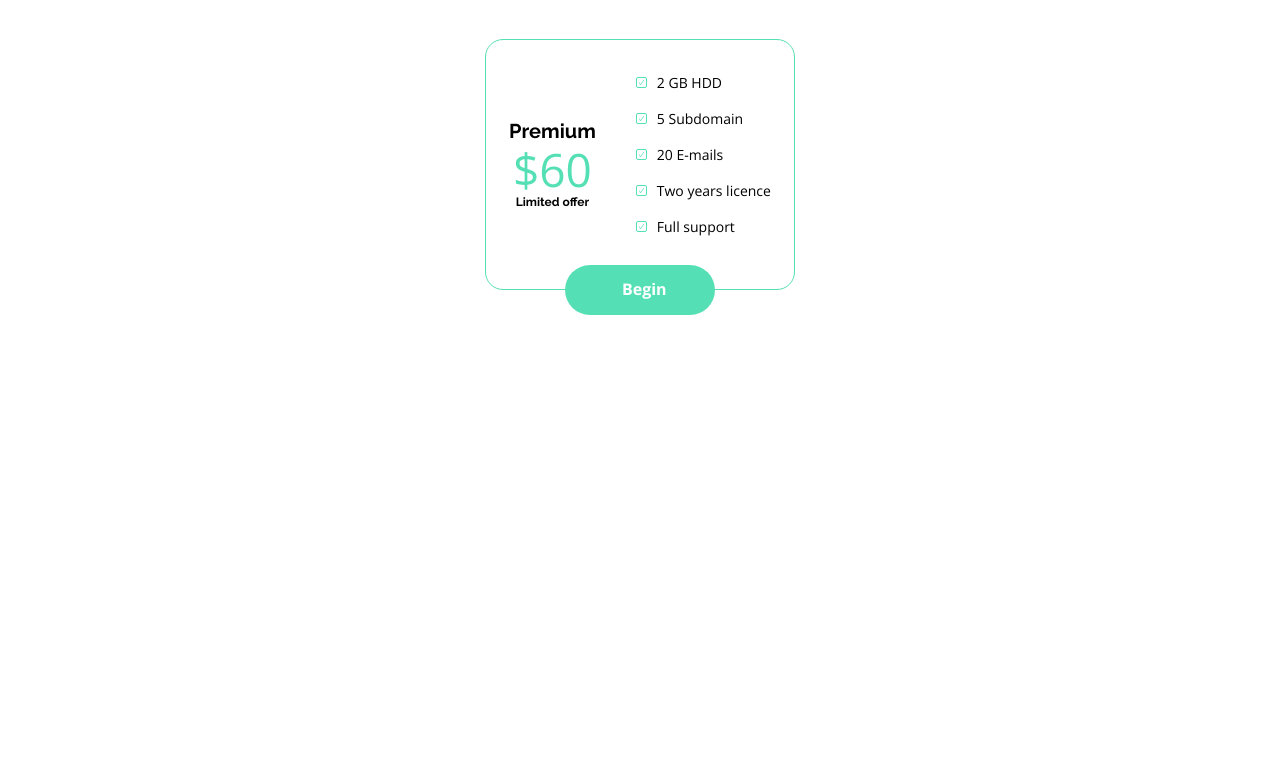
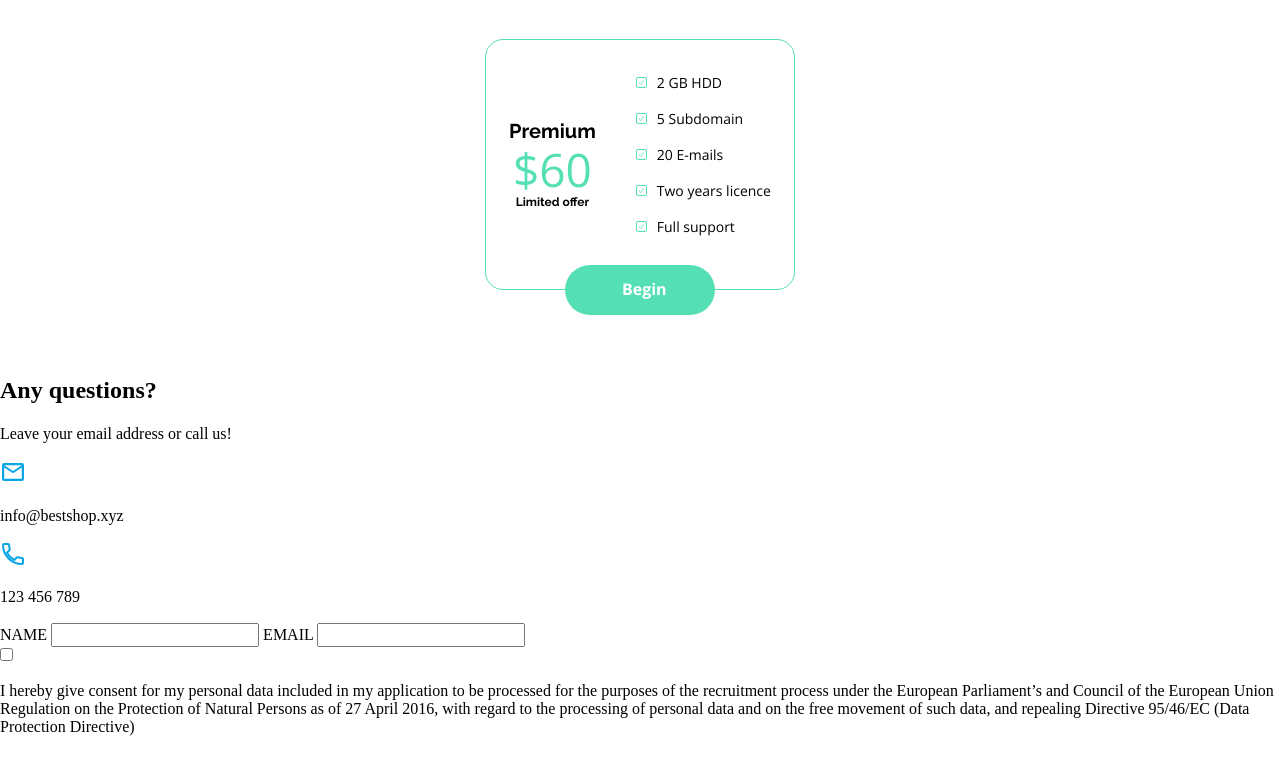
Before and after one commit to swietlikk/BestShop_RWD, a website built with Parcel: page index.html in a window 1280 px wide. Shown: the part 3462-4235 px from the top of the page. Before the commit the page ends 3819 px from the top, so only its background shows below. Built offline with nearby package versions, Linux system fonts and the light colour scheme.

Commit message:
add html skeleton for questions section

```diff
--- a/index.html
+++ b/index.html
@@ -7,7 +7,8 @@
     <meta http-equiv="X-UA-Compatible" content="ie=edge">
     <link rel="preconnect" href="https://fonts.googleapis.com">
     <link rel="preconnect" href="https://fonts.gstatic.com" crossorigin>
-    <link href="https://fonts.googleapis.com/css2?family=Open+Sans:wght@300;400;600;700&family=Raleway:wght@300;400;700;800&display=swap" rel="stylesheet">
+    <link href="https://fonts.googleapis.com/css2?family=Open+Sans:wght@300;400;600;700&family=Raleway:wght@300;400;700;800&display=swap"
+          rel="stylesheet">
     <title>BestShop</title>
     <link rel="stylesheet" href="./src/scss/main.scss">
 </head>
@@ -129,11 +130,11 @@
                     <div class="dsc__price dsc__price--red">$0</div>
                 </div>
                 <ul class="items">
-                    <li class="items__item"><img alt="" src="src/images/Ckechmark-1.svg" >100 MB HDD</li>
-                    <li class="items__item"><img alt="" src="src/images/Ckechmark-1.svg" >1 Subdomain</li>
-                    <li class="items__item"><img alt="" src="src/images/Ckechmark-1.svg" >2 E-mails</li>
-                    <li class="items__item"><img alt="" src="src/images/Close.svg" >Two years licence</li>
-                    <li class="items__item"><img alt="" src="src/images/Close.svg" >Full support</li>
+                    <li class="items__item"><img alt="" src="src/images/Ckechmark-1.svg">100 MB HDD</li>
+                    <li class="items__item"><img alt="" src="src/images/Ckechmark-1.svg">1 Subdomain</li>
+                    <li class="items__item"><img alt="" src="src/images/Ckechmark-1.svg">2 E-mails</li>
+                    <li class="items__item"><img alt="" src="src/images/Close.svg">Two years licence</li>
+                    <li class="items__item"><img alt="" src="src/images/Close.svg">Full support</li>
                 </ul>
                 <a href="#" class="frame__btn frame__btn--red btn">Begin</a>
             </div>
@@ -145,11 +146,11 @@
                     <div class="dsc__limited">Limited offer</div>
                 </div>
                 <ul class="items">
-                    <li class="items__item"><img alt="" src="src/images/Ckechmark-1.svg" >500 MB HDD</li>
-                    <li class="items__item"><img alt="" src="src/images/Ckechmark-1.svg" >2 Subdomain</li>
-                    <li class="items__item"><img alt="" src="src/images/Ckechmark-1.svg" >5 E-mails</li>
-                    <li class="items__item"><img alt="" src="src/images/Ckechmark-1.svg" >One year licence</li>
-                    <li class="items__item"><img alt="" src="src/images/Close.svg" >Full support</li>
+                    <li class="items__item"><img alt="" src="src/images/Ckechmark-1.svg">500 MB HDD</li>
+                    <li class="items__item"><img alt="" src="src/images/Ckechmark-1.svg">2 Subdomain</li>
+                    <li class="items__item"><img alt="" src="src/images/Ckechmark-1.svg">5 E-mails</li>
+                    <li class="items__item"><img alt="" src="src/images/Ckechmark-1.svg">One year licence</li>
+                    <li class="items__item"><img alt="" src="src/images/Close.svg">Full support</li>
                 </ul>
                 <a href="#" class="frame__btn frame__btn--blue btn">Begin</a>
             </div>
@@ -161,11 +162,11 @@
                     <div class="dsc__limited">Limited offer</div>
                 </div>
                 <ul class="items">
-                    <li class="items__item"><img alt="" src="src/images/Ckechmark-1.svg" >2 GB HDD</li>
-                    <li class="items__item"><img alt="" src="src/images/Ckechmark-1.svg" >5 Subdomain</li>
-                    <li class="items__item"><img alt="" src="src/images/Ckechmark-1.svg" >20 E-mails</li>
-                    <li class="items__item"><img alt="" src="src/images/Ckechmark-1.svg" >Two years licence</li>
-                    <li class="items__item"><img alt="" src="src/images/Ckechmark-1.svg" >Full support</li>
+                    <li class="items__item"><img alt="" src="src/images/Ckechmark-1.svg">2 GB HDD</li>
+                    <li class="items__item"><img alt="" src="src/images/Ckechmark-1.svg">5 Subdomain</li>
+                    <li class="items__item"><img alt="" src="src/images/Ckechmark-1.svg">20 E-mails</li>
+                    <li class="items__item"><img alt="" src="src/images/Ckechmark-1.svg">Two years licence</li>
+                    <li class="items__item"><img alt="" src="src/images/Ckechmark-1.svg">Full support</li>
                 </ul>
                 <a href="#" class="frame__btn frame__btn--green btn">Begin</a>
             </div>
@@ -173,5 +174,36 @@
     </div>
 </section>
 
+<section class="questions">
+    <div class="questions__inner">
+        <div class="contact">
+            <h2 class="contact__hdl">Any questions?</h2>
+            <p class="contact__dsc">Leave your email address or call us!</p>
+            <div class="info">
+                <img src="./src/images/Mail%20Icon.svg" class="info__i">
+                <p class="info__dsc">info@bestshop.xyz</p>
+                <img src="./src/images/Phone%20Icon.svg" class="info__i">
+                <p class="info__dsc">123 456 789</p>
+            </div>
+        </div>
+        <form action="" class="form">
+            <label for="name" class="form__label">NAME</label>
+            <input type="text" id="name" class="form__in">
+            <label for="email" class="form__label">EMAIL</label>
+            <input type="email" id="email" class="form__in">
+            <div class="check">
+                <input type="checkbox" class="form__check">
+                <p class="check__dsc">I hereby give consent for my personal data included in my application to be
+                    processed for the purposes of the recruitment process under the European Parliament’s and Council of
+                    the European Union Regulation on the Protection of Natural Persons as of 27 April 2016, with regard
+                    to the processing of personal data and on the free movement of such data, and repealing Directive
+                    95/46/EC (Data Protection Directive)</p>
+            </div>
+            <a href="" class="form__btn btn">Send</a>
+        </form>
+    </div>
+</section>
+
+
 </body>
 </html>
```
Also changed, not shown: dist/Mail Icon.4ba19917.svg (added), dist/Phone Icon.d94809f8.svg (added), dist/index.html.
